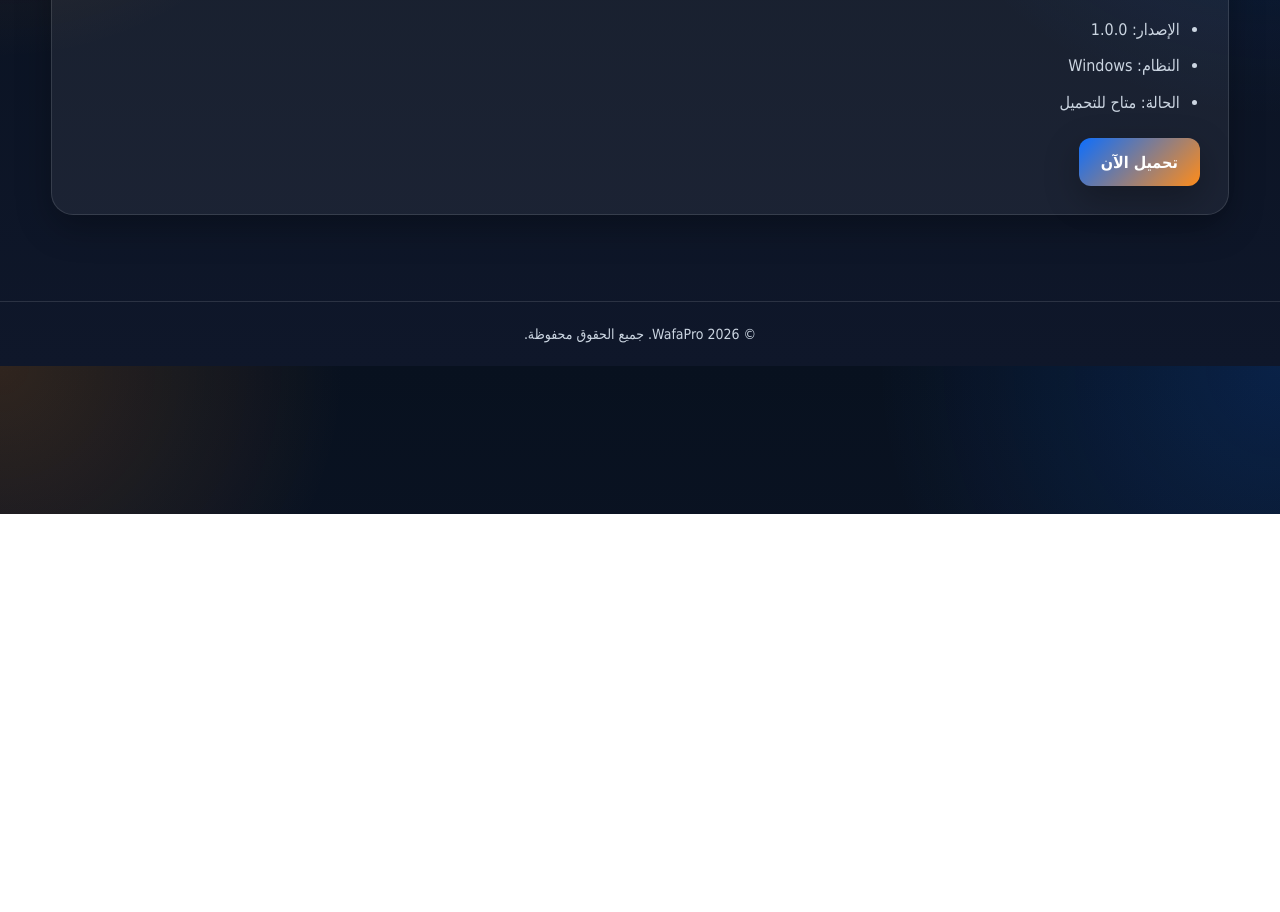
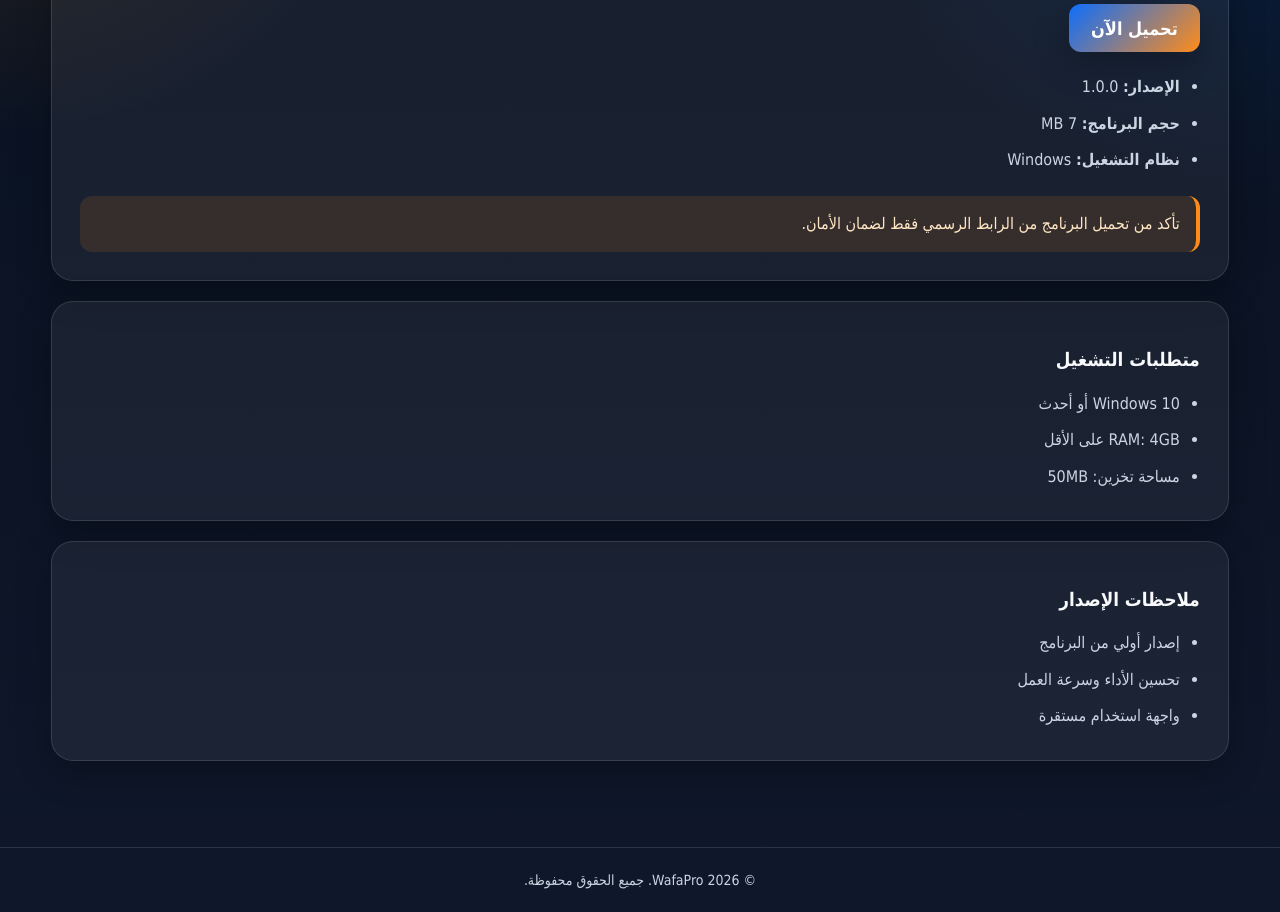
Before and after one commit to wafapro/WafaPro, a plain HTML site: page download.html in a window 1280 px wide. Shown: the part 286-1198 px from the top of the page. Before the commit the page ends 800 px from the top, so only its background shows below. Drawn offline with Linux system fonts and the light colour scheme.

Commit message:
Update download.html

```diff
--- a/download.html
+++ b/download.html
@@ -22,24 +22,52 @@
 
 <main class="section">
     <div class="container">
+
         <h1 class="section-title">تحميل البرنامج</h1>
         <p class="section-subtitle">
-                يمكنك تحميل أحدث نسخة من برنامج وفا برو من الرابط الرسمي بالأسفل.
+            قم بتحميل أحدث إصدار من برنامج وفا برو وابدأ بإدارة عملك بشكل احترافي.
         </p>
 
         <div class="download-box">
-                <h3>أحدث إصدار</h3>
+
+            <h2 style="margin-top:0;">WafaPro</h2>
+
+            <div class="hero-actions" style="margin:20px 0;">
+                <a href="#" class="btn btn-primary" style="font-size:18px;">
+                    تحميل الآن
+                </a>
+            </div>
+
             <ul class="list">
-                    <li>الإصدار: 1.0.0</li>
-                    <li>النظام: Windows</li>
-                    <li>الحالة: متاح للتحميل</li>
+                <li><strong>الإصدار:</strong> 1.0.0</li>
+                <li><strong>حجم البرنامج:</strong> 7 MB</li>
+                <li><strong>نظام التشغيل:</strong> Windows</li>
             </ul>
 
-                <div class="hero-actions" style="margin-top:20px;">
-                    <a href="#" class="btn btn-primary">تحميل الآن</a>
+            <div class="notice">
+                تأكد من تحميل البرنامج من الرابط الرسمي فقط لضمان الأمان.
             </div>
 
         </div>
+
+        <div class="download-box" style="margin-top:20px;">
+            <h3>متطلبات التشغيل</h3>
+            <ul class="list">
+                <li>Windows 10 أو أحدث</li>
+                <li>RAM: 4GB على الأقل</li>
+                <li>مساحة تخزين: 50MB</li>
+            </ul>
+        </div>
+
+        <div class="download-box" style="margin-top:20px;">
+            <h3>ملاحظات الإصدار</h3>
+            <ul class="list">
+                <li>إصدار أولي من البرنامج</li>
+                <li>تحسين الأداء وسرعة العمل</li>
+                <li>واجهة استخدام مستقرة</li>
+            </ul>
+        </div>
+
     </div>
 </main>
 
```
Lines whose indentation alone changed are shown as unchanged.
